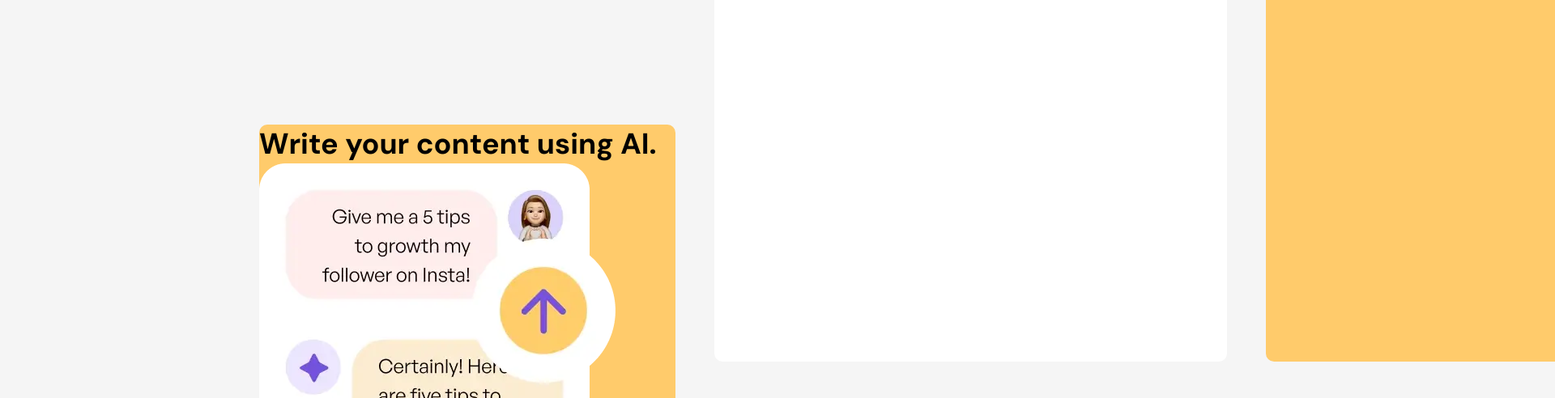
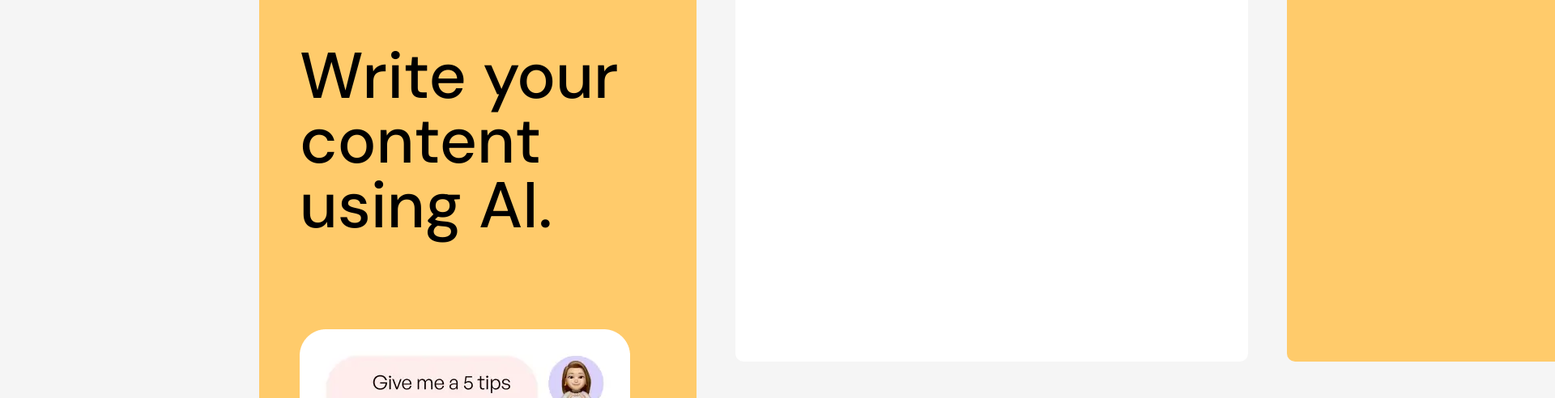
Before and after one commit to ks9927/Bento-Grid, a plain HTML site: page docs/index.html in a window 1280 px wide. Shown: the part 1273-1765 px from the top of the page at 81% size, 1920 px wide, since content can reach past the window. Drawn offline with Linux system fonts and the light colour scheme.

Commit message:
Styled: box 4

```diff
--- a/docs/styles.css
+++ b/docs/styles.css
@@ -150,7 +150,25 @@ body {
 .box-4 {
   grid-area: four;
   background-color: var(--dark-yellow);
+  height: 60rem;
+  padding: 50px;
 }
+
+.box-4 h1 {
+  font-size: 5rem;
+  font-weight: var(--big-weight);
+  margin-top: 2rem;
+  line-height: 1;
+}
+
+.box-4 img {
+  margin-top: 7rem;
+  display: block;
+  margin-left: auto;
+  margin-right: auto;
+}
+
+
 
 .box-5 {
   grid-area: five;
```
